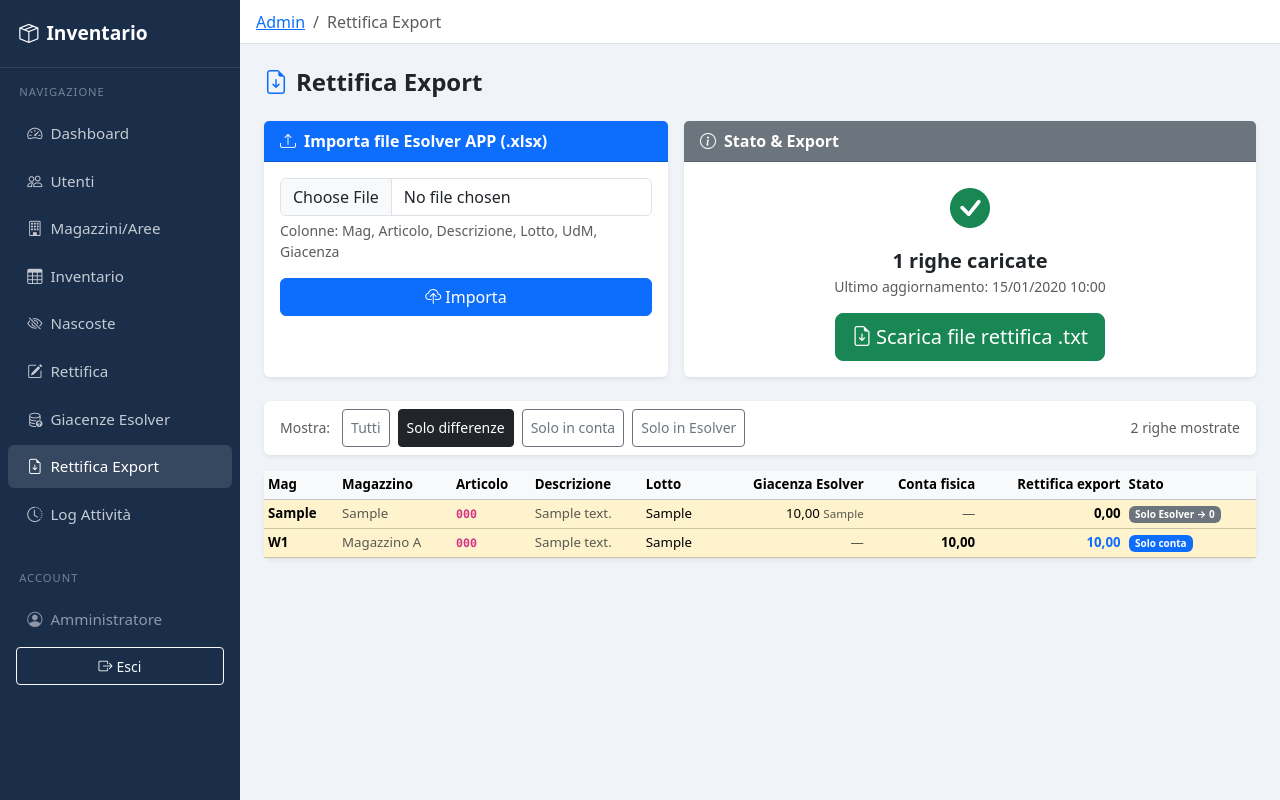
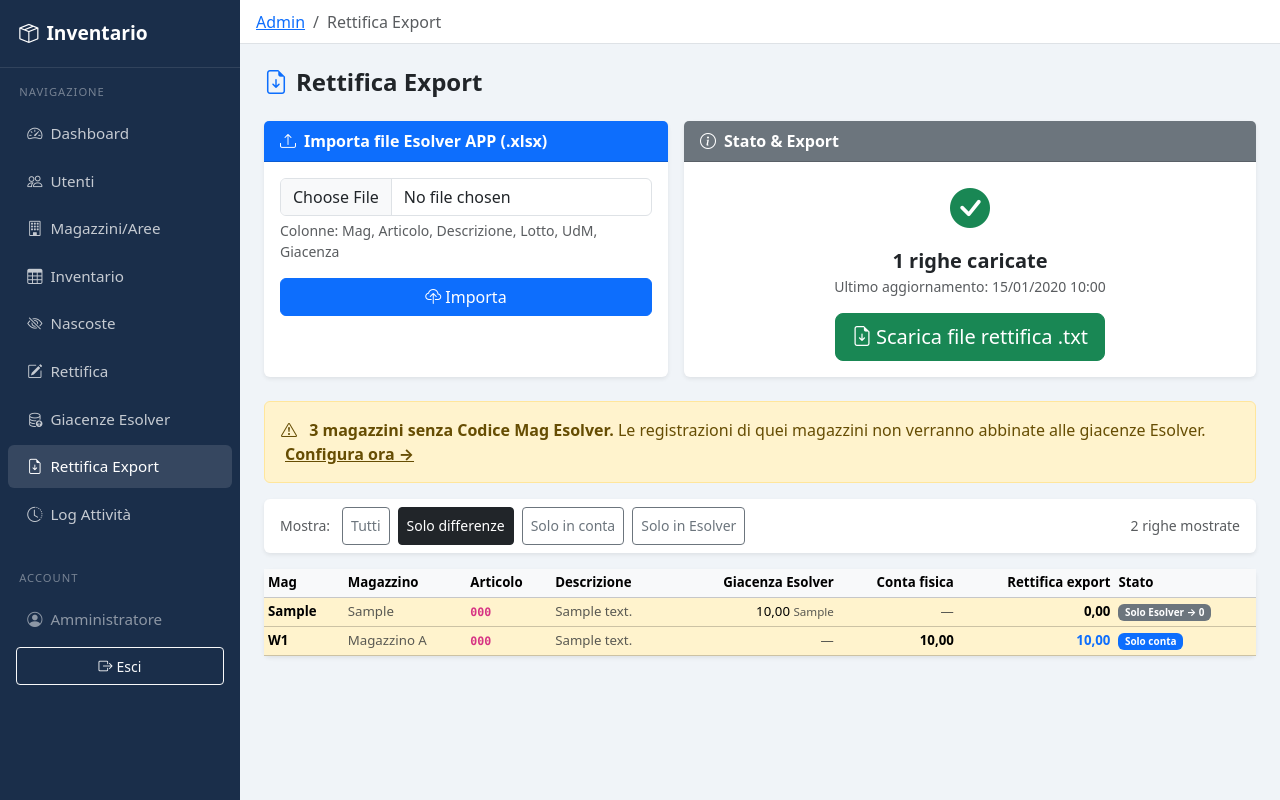
Before and after one commit to Samueleattina04/Inventario, a Laravel app: page /admin/esolver-detail in a window 1280 px wide. Run offline with Laravel 12, Linux system fonts and the light colour scheme; a user stored in the database is signed in; data comes from the database, SQL or seed files in the repository; tables that the repository leaves empty hold one stand-in row (values such as "Sample post").

Commit message:
Match rettifica by mag+article only, not lot
Lot codes differ between Esolver (internal codes) and physical count
(product labels), making lot-level matching unreliable. Now aggregating
by mag+article across all lots, which matches the .txt export format.

- Remove lot column from comparison table
- Show warning if active warehouses lack mag_code configuration
- Simplify export aggregation per article across all mag

Co-Authored-By: Claude Sonnet 4.6 <noreply@anthropic.com>
Claude-Session: https://claude.ai/code/session_01P1K7PmT6mHaTdtPeSFxhzo

```diff
--- a/app/Http/Controllers/Admin/EsolverDetailController.php
+++ b/app/Http/Controllers/Admin/EsolverDetailController.php
@@ -30,26 +30,25 @@ class EsolverDetailController extends Controller
             $warehouseMagMap = Warehouse::whereNotNull('mag_code')
                 ->pluck('mag_code', 'id'); // [1 => '01', 2 => '06']
 
-            // Aggregate Esolver per mag + article_code + lot
+            // Aggregate Esolver per mag + article_code (lot shown as info, not used for matching)
             $esolver = EsolverDetail::selectRaw(
-                'mag, article_code, MAX(description) as description, MAX(um) as um,
-                 COALESCE(lot, \'\') as lot_key, SUM(quantity) as esolver_qty'
+                'mag, article_code, MAX(description) as description, MAX(um) as um, SUM(quantity) as esolver_qty'
             )
-                ->groupBy('mag', 'article_code', 'lot')
+                ->groupBy('mag', 'article_code')
                 ->get()
-                ->keyBy(fn($r) => $r->mag . '||' . $r->article_code . '||' . $r->lot_key);
+                ->keyBy(fn($r) => $r->mag . '||' . $r->article_code);
 
-            // Aggregate inventory count per mag_code + article_code + lot
+            // Aggregate inventory count per mag_code + article_code
             $counts = InventoryRecord::where('hidden', false)
                 ->with('warehouse:id,name,mag_code')
-                ->selectRaw('warehouse_id, article_code, MAX(description) as description, COALESCE(lot, \'\') as lot_key, SUM(quantity) as count_qty')
-                ->groupBy('warehouse_id', 'article_code', 'lot')
+                ->selectRaw('warehouse_id, article_code, MAX(description) as description, SUM(quantity) as count_qty')
+                ->groupBy('warehouse_id', 'article_code')
                 ->get()
                 ->map(function ($r) use ($warehouseMagMap) {
                     $r->mag_code = $warehouseMagMap[$r->warehouse_id] ?? null;
                     return $r;
                 })
-                ->keyBy(fn($r) => ($r->mag_code ?? 'W'.$r->warehouse_id) . '||' . $r->article_code . '||' . $r->lot_key);
+                ->keyBy(fn($r) => ($r->mag_code ?? 'W'.$r->warehouse_id) . '||' . $r->article_code);
 
             // Merge: all Esolver keys + count-only keys
             $allKeys = $esolver->keys()->merge($counts->keys())->unique();
@@ -58,16 +57,14 @@ class EsolverDetailController extends Controller
                 $e   = $esolver->get($key);
                 $c   = $counts->get($key);
 
-                $parts       = explode('||', $key, 3);
+                $parts       = explode('||', $key, 2);
                 $mag         = $parts[0];
                 $articleCode = $parts[1] ?? '';
-                $lot         = $parts[2] ?? '';
 
-                $esolverQty     = $e ? (float) $e->esolver_qty : null;
-                $countQty       = $c ? (float) $c->count_qty   : null;
-                $warehouseName  = $c?->warehouse?->name ?? ($magMap[$mag] ?? $mag);
+                $esolverQty    = $e ? (float) $e->esolver_qty : null;
+                $countQty      = $c ? (float) $c->count_qty   : null;
+                $warehouseName = $c?->warehouse?->name ?? ($magMap[$mag] ?? $mag);
 
-                // Rettifica rules
                 if ($esolverQty !== null && $countQty === null) {
                     $rettifica = 0;
                 } elseif ($countQty !== null) {
@@ -80,18 +77,17 @@ class EsolverDetailController extends Controller
                        || $esolverQty === null || $countQty === null;
 
                 return (object) [
-                    'mag'           => $mag,
-                    'warehouse'     => $warehouseName,
-                    'article_code'  => $articleCode,
-                    'description'   => $e ? $e->description : ($c ? $c->description : ''),
-                    'lot'           => $lot,
-                    'um'            => $e ? $e->um : '',
-                    'esolver_qty'   => $esolverQty,
-                    'count_qty'     => $countQty,
-                    'rettifica'     => $rettifica,
-                    'is_diff'       => $isDiff,
-                    'only_count'    => $esolverQty === null,
-                    'only_esolver'  => $countQty === null,
+                    'mag'          => $mag,
+                    'warehouse'    => $warehouseName,
+                    'article_code' => $articleCode,
+                    'description'  => $e ? $e->description : ($c ? $c->description : ''),
+                    'um'           => $e ? $e->um : '',
+                    'esolver_qty'  => $esolverQty,
+                    'count_qty'    => $countQty,
+                    'rettifica'    => $rettifica,
+                    'is_diff'      => $isDiff,
+                    'only_count'   => $esolverQty === null,
+                    'only_esolver' => $countQty === null,
                 ];
             })->sortBy(['mag', 'article_code']);
 
@@ -172,62 +168,50 @@ class EsolverDetailController extends Controller
 
         $warehouseMagMap = Warehouse::whereNotNull('mag_code')->pluck('mag_code', 'id');
 
-        // Aggregate Esolver per mag + article + lot
-        $esolver = EsolverDetail::selectRaw(
-            'mag, article_code, MAX(um) as um, COALESCE(lot, \'\') as lot_key, SUM(quantity) as esolver_qty'
-        )
-            ->groupBy('mag', 'article_code', 'lot')
+        // Aggregate Esolver per mag + article
+        $esolver = EsolverDetail::selectRaw('mag, article_code, SUM(quantity) as esolver_qty')
+            ->groupBy('mag', 'article_code')
             ->get()
-            ->keyBy(fn($r) => $r->mag . '||' . $r->article_code . '||' . $r->lot_key);
+            ->keyBy(fn($r) => $r->mag . '||' . $r->article_code);
 
-        // Aggregate count per mag + article + lot
+        // Aggregate count per mag + article
         $counts = InventoryRecord::where('hidden', false)
-            ->selectRaw('warehouse_id, article_code, COALESCE(lot, \'\') as lot_key, SUM(quantity) as count_qty')
-            ->groupBy('warehouse_id', 'article_code', 'lot')
+            ->selectRaw('warehouse_id, article_code, SUM(quantity) as count_qty')
+            ->groupBy('warehouse_id', 'article_code')
             ->get()
             ->map(function ($r) use ($warehouseMagMap) {
                 $r->mag_code = $warehouseMagMap[$r->warehouse_id] ?? null;
                 return $r;
             })
-            ->keyBy(fn($r) => ($r->mag_code ?? 'W'.$r->warehouse_id) . '||' . $r->article_code . '||' . $r->lot_key);
+            ->keyBy(fn($r) => ($r->mag_code ?? 'W'.$r->warehouse_id) . '||' . $r->article_code);
 
         $allKeys = $esolver->keys()->merge($counts->keys())->unique()->sort();
 
-        // For export: aggregate rettifica per article+lot (sum across warehouses)
+        // Export: one row per article (sum across all mag)
         $exportMap = [];
         foreach ($allKeys as $key) {
             $e   = $esolver->get($key);
             $c   = $counts->get($key);
 
-            $parts       = explode('||', $key, 3);
+            $parts       = explode('||', $key, 2);
             $articleCode = $parts[1] ?? $parts[0];
-            $lot         = $parts[2] ?? '';
 
-            $exportKey  = $articleCode . '||' . $lot;
             $esolverQty = $e ? (float) $e->esolver_qty : null;
             $countQty   = $c ? (float) $c->count_qty   : null;
 
-            if ($esolverQty !== null && $countQty === null) {
-                $rettifica = 0;
-            } elseif ($countQty !== null) {
-                $rettifica = $countQty;
-            } else {
-                $rettifica = 0;
+            $rettifica = ($esolverQty !== null && $countQty === null) ? 0 : (float)$countQty;
+
+            if (!isset($exportMap[$articleCode])) {
+                $exportMap[$articleCode] = 0;
             }
-
-            if (!isset($exportMap[$exportKey])) {
-                $exportMap[$exportKey] = ['article_code' => $articleCode, 'rettifica' => 0];
-            }
-            $exportMap[$exportKey]['rettifica'] += $rettifica;
+            $exportMap[$articleCode] += $rettifica;
         }
 
         ksort($exportMap);
 
         $lines = ["Articolo;Variante;Area;Data;Numero;Codice;Collocazione;Quantità UdM 1;Quantità UdM 2;Codice a barre;Unità logistica"];
 
-        foreach ($exportMap as $entry) {
-            $articleCode  = $entry['article_code'];
-            $rettifica    = $entry['rettifica'];
+        foreach ($exportMap as $articleCode => $rettifica) {
             $qtyFormatted = (floor($rettifica) == $rettifica)
                 ? (int) $rettifica
                 : number_format($rettifica, 2, '.', '');
--- a/resources/views/admin/esolver-detail/index.blade.php
+++ b/resources/views/admin/esolver-detail/index.blade.php
@@ -67,6 +67,17 @@
 </div>
 
 @if($count > 0)
+@php
+    $warehousesWithoutMag = \App\Models\Warehouse::where('active', true)->whereNull('mag_code')->count();
+@endphp
+@if($warehousesWithoutMag > 0)
+<div class="alert alert-warning mb-3">
+    <i class="bi bi-exclamation-triangle me-2"></i>
+    <strong>{{ $warehousesWithoutMag }} magazzin{{ $warehousesWithoutMag == 1 ? 'o' : 'i' }} senza Codice Mag Esolver.</strong>
+    Le registrazioni di quei magazzini non verranno abbinate alle giacenze Esolver.
+    <a href="{{ route('admin.warehouses.index') }}" class="alert-link ms-1">Configura ora →</a>
+</div>
+@endif
 {{-- Filters --}}
 <div class="card border-0 shadow-sm mb-3">
     <div class="card-body py-2">
@@ -98,7 +109,6 @@
                     <th>Magazzino</th>
                     <th>Articolo</th>
                     <th>Descrizione</th>
-                    <th>Lotto</th>
                     <th class="text-end">Giacenza Esolver</th>
                     <th class="text-end">Conta fisica</th>
                     <th class="text-end">Rettifica export</th>
@@ -111,8 +121,7 @@
                     <td class="small fw-semibold">{{ $row->mag }}</td>
                     <td class="small text-muted" style="max-width:160px;overflow:hidden;text-overflow:ellipsis;white-space:nowrap;" title="{{ $row->warehouse }}">{{ $row->warehouse }}</td>
                     <td class="fw-semibold text-nowrap"><code>{{ $row->article_code }}</code></td>
-                    <td class="small text-muted" style="max-width:180px;overflow:hidden;text-overflow:ellipsis;white-space:nowrap;" title="{{ $row->description }}">{{ $row->description }}</td>
-                    <td class="small">{{ $row->lot ?: '—' }}</td>
+                    <td class="small text-muted" style="max-width:200px;overflow:hidden;text-overflow:ellipsis;white-space:nowrap;" title="{{ $row->description }}">{{ $row->description }}</td>
                     <td class="text-end">
                         @if($row->esolver_qty !== null)
                             {{ number_format($row->esolver_qty, 2, ',', '.') }}
```
